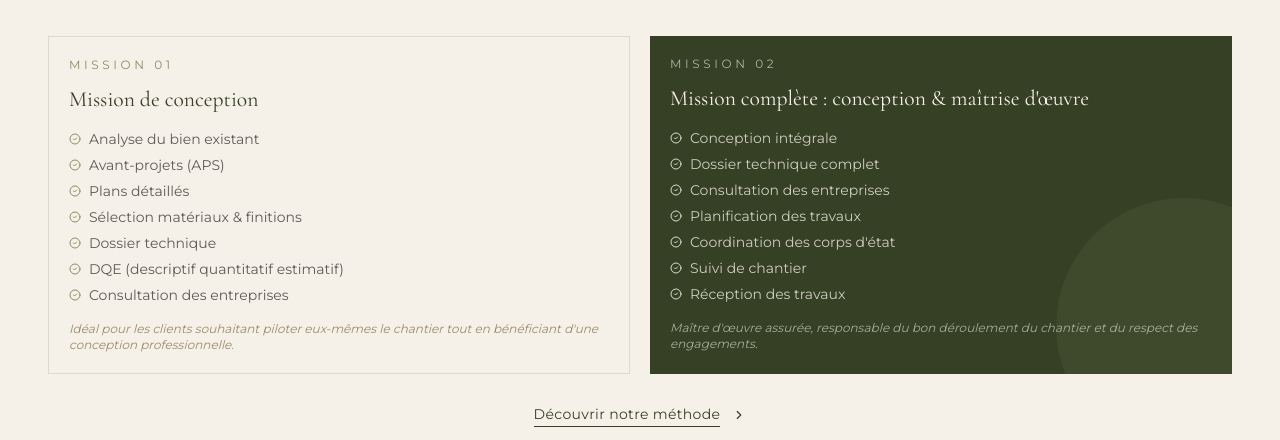
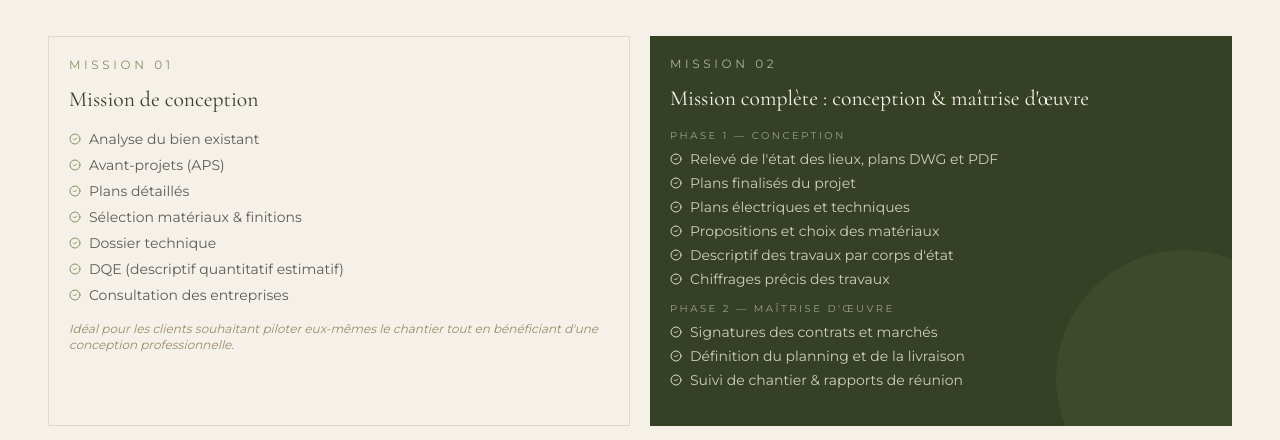
Before and after one commit to agencedelombrepro/adconceptv2, a React (Vite) app: page / in a window 1280 px wide. Shown: the part 3360-3800 px from the top of the page. Built offline with nearby package versions, Linux system fonts and the light colour scheme.

Commit message:
Mission complète : détail Phase 1 & Phase 2 d'après le devis
Co-Authored-By: Claude Sonnet 4.6 <noreply@anthropic.com>

```diff
--- a/src/Home.tsx
+++ b/src/Home.tsx
@@ -480,15 +480,17 @@ export function Home() {
                 <h3 className="text-primary-foreground mb-4 relative z-10" style={{ fontFamily: 'Cormorant Garamond, serif', fontWeight: 400, fontSize: '1.35rem' }}>
                   Mission complète : conception & maîtrise d'œuvre
                 </h3>
-                <ul className="space-y-1.5 mb-4 relative z-10">
+                <div className="space-y-3 mb-4 relative z-10">
+                  <div>
+                    <p className="text-[10px] tracking-[0.25em] uppercase text-white/50 mb-1.5">Phase 1 — Conception</p>
+                    <ul className="space-y-1">
                       {[
-                    'Conception intégrale',
-                    'Dossier technique complet',
-                    'Consultation des entreprises',
-                    'Planification des travaux',
-                    'Coordination des corps d\'état',
-                    'Suivi de chantier',
-                    'Réception des travaux',
+                        'Relevé de l\'état des lieux, plans DWG et PDF',
+                        'Plans finalisés du projet',
+                        'Plans électriques et techniques',
+                        'Propositions et choix des matériaux',
+                        'Descriptif des travaux par corps d\'état',
+                        'Chiffrages précis des travaux',
                       ].map((item) => (
                         <li key={item} className="flex items-center gap-2 text-sm text-primary-foreground/80">
                           <CheckCircle2 size={12} className="text-white/80 shrink-0" />
@@ -496,9 +498,23 @@ export function Home() {
                         </li>
                       ))}
                     </ul>
-                <p className="text-xs text-primary-foreground/60 italic relative z-10">
-                  Maître d'œuvre assurée, responsable du bon déroulement du chantier et du respect des engagements.
-                </p>
+                  </div>
+                  <div>
+                    <p className="text-[10px] tracking-[0.25em] uppercase text-white/50 mb-1.5">Phase 2 — Maîtrise d'œuvre</p>
+                    <ul className="space-y-1">
+                      {[
+                        'Signatures des contrats et marchés',
+                        'Définition du planning et de la livraison',
+                        'Suivi de chantier & rapports de réunion',
+                      ].map((item) => (
+                        <li key={item} className="flex items-center gap-2 text-sm text-primary-foreground/80">
+                          <CheckCircle2 size={12} className="text-white/80 shrink-0" />
+                          {item}
+                        </li>
+                      ))}
+                    </ul>
+                  </div>
+                </div>
               </div>
             </AnimatedSection>
           </div>
--- a/src/Methode.tsx
+++ b/src/Methode.tsx
@@ -175,17 +175,41 @@ export function Methode() {
                 <h3 className="text-white text-2xl mb-4 relative z-10" style={{ fontFamily: 'Cormorant Garamond, serif' }}>
                   Mission complète : conception & maîtrise d'œuvre
                 </h3>
-                <p className="text-white/70 text-sm mb-6 leading-relaxed relative z-10">
-                  En tant que maître d'œuvre assurée, je suis responsable du bon déroulement du chantier et du respect des engagements définis en amont.
-                </p>
-                <ul className="space-y-2 relative z-10">
-                  {['Conception intégrale', 'Dossier technique complet', 'Consultation des entreprises', 'Planification des travaux', 'Coordination des corps d\'état', 'Suivi de chantier régulier', 'Réception des travaux'].map(item => (
+                <div className="space-y-4 relative z-10">
+                  <div>
+                    <p className="text-[10px] tracking-[0.25em] uppercase text-white/50 mb-2">Phase 1 — Conception</p>
+                    <ul className="space-y-1.5">
+                      {[
+                        'Relevé de l\'état des lieux, plans DWG et PDF',
+                        'Plans finalisés du projet',
+                        'Plans électriques et techniques',
+                        'Propositions et choix des matériaux',
+                        'Descriptif des travaux par corps d\'état',
+                        'Chiffrages précis des travaux',
+                      ].map(item => (
                         <li key={item} className="flex items-center gap-2 text-sm text-white/85">
                           <CheckCircle2 size={12} className="text-white/90 shrink-0" />
                           {item}
                         </li>
                       ))}
                     </ul>
+                  </div>
+                  <div>
+                    <p className="text-[10px] tracking-[0.25em] uppercase text-white/50 mb-2">Phase 2 — Maîtrise d'œuvre</p>
+                    <ul className="space-y-1.5">
+                      {[
+                        'Signatures des contrats et marchés',
+                        'Définition du planning et de la livraison',
+                        'Suivi de chantier & rapports de réunion',
+                      ].map(item => (
+                        <li key={item} className="flex items-center gap-2 text-sm text-white/85">
+                          <CheckCircle2 size={12} className="text-white/90 shrink-0" />
+                          {item}
+                        </li>
+                      ))}
+                    </ul>
+                  </div>
+                </div>
               </div>
             </AnimatedSection>
           </div>
```
Lines whose indentation alone changed are shown as unchanged.
